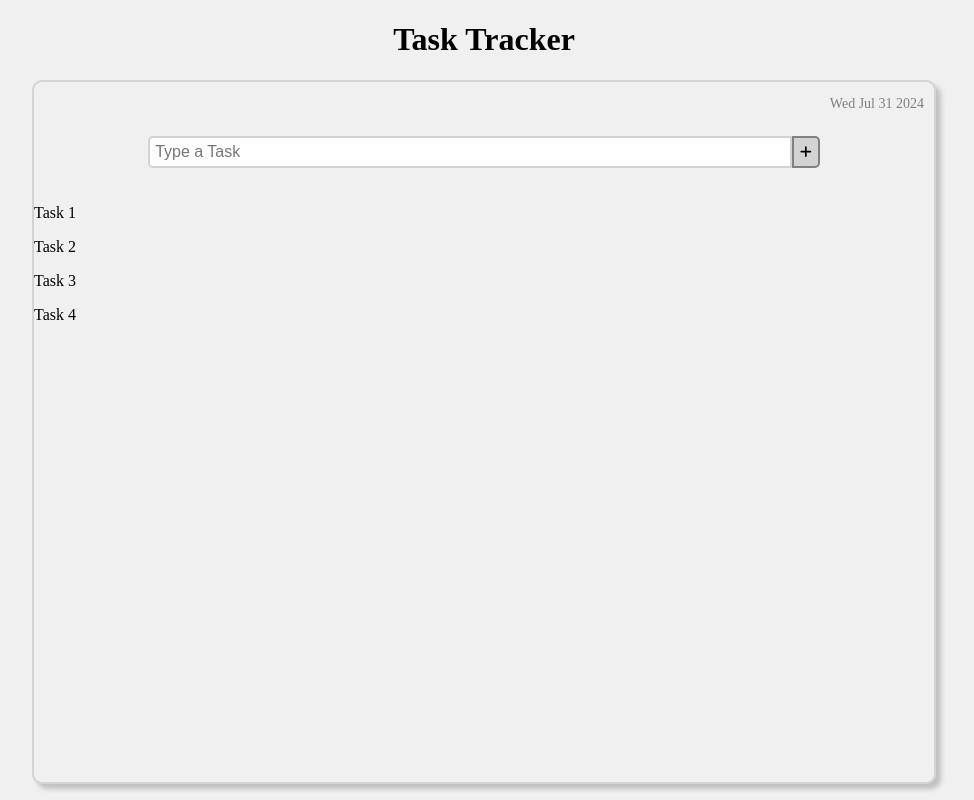
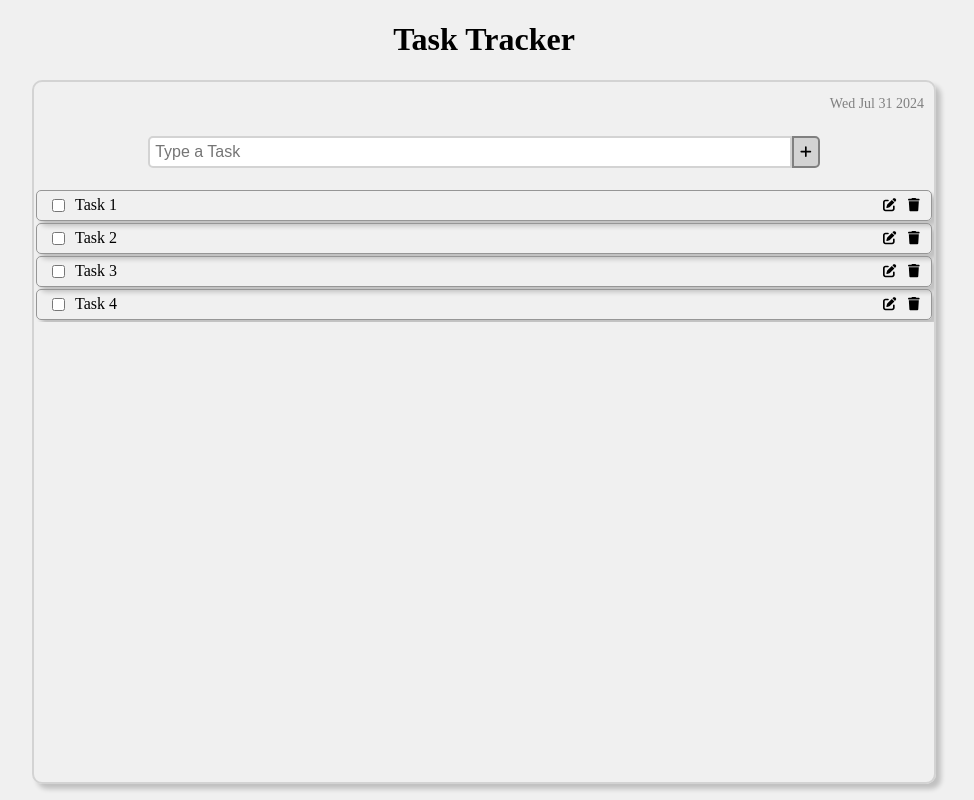
Before and after one commit to dfiallo35/TaskTracker, an Angular app in the folder frontend/: page / in a window 1280 px wide. Shown: the whole page, without its empty margins (156-1130 px from the left). Built offline with nearby package versions, Linux system fonts and the light colour scheme.

Commit message:
task-area

```diff
--- a/frontend/src/app/app.component.css
+++ b/frontend/src/app/app.component.css
@@ -1,3 +1,9 @@
+.main > h1{
+  text-align: center;
+}
+
+
+
 /* :host {
     --bright-blue: oklch(51.01% 0.274 263.83);
     --electric-violet: oklch(53.18% 0.28 296.97);
@@ -166,7 +172,6 @@
     }
   } */
 
-
 .app-title{
   text-align: center;
 }
--- a/frontend/src/app/components/task/task.component.css
+++ b/frontend/src/app/components/task/task.component.css
@@ -0,0 +1,27 @@
+
+.task-area {
+    display: flex;
+    /* align-items: center; */
+    /* justify-content: space-between; */
+    border: 1px solid rgb(150, 150, 150);
+    border-radius: 5px;
+    box-shadow: 5px 5px 5px 0px rgba(0, 0, 0, 0.2);
+    padding: 5px;
+    margin: 2px;
+}
+
+.task-checkbox {
+    margin-left: 10px;
+    margin-right: 10px;
+}
+
+.task-area label {
+    flex: 1;
+    text-align: left;
+}
+
+.task-area button {
+    background-color: transparent;
+    border: none;
+    cursor: pointer;
+}
--- a/frontend/src/app/components/task/task.component.html
+++ b/frontend/src/app/components/task/task.component.html
@@ -1 +1,10 @@
-<p>{{task.name}}</p>
+<div class="task-area">
+    <input class="task-checkbox" type="checkbox" >
+    <label>{{task.name}}</label>
+    <button class="task-edit" type="button" >
+        <fa-icon [icon]="faEdit"></fa-icon>
+    </button>
+    <button class="task-delete" type="button" >
+        <fa-icon [icon]="faTrash"></fa-icon>
+    </button>
+</div>
--- a/frontend/src/app/components/task/task.component.ts
+++ b/frontend/src/app/components/task/task.component.ts
@@ -1,14 +1,21 @@
 import { Component } from '@angular/core';
 import { Input } from '@angular/core';
 import { Task } from '../../services/task';
+import {FontAwesomeModule} from '@fortawesome/angular-fontawesome';
+import { faEdit } from '@fortawesome/free-solid-svg-icons';
+import { faTrash } from '@fortawesome/free-solid-svg-icons';
+
 
 @Component({
   selector: 'app-task',
   standalone: true,
-  imports: [],
+  imports: [FontAwesomeModule],
   templateUrl: './task.component.html',
   styleUrl: './task.component.css'
 })
 export class TaskComponent {
   @Input() task!:Task;
+  faEdit = faEdit;
+  faTrash = faTrash;
+
 }
```
